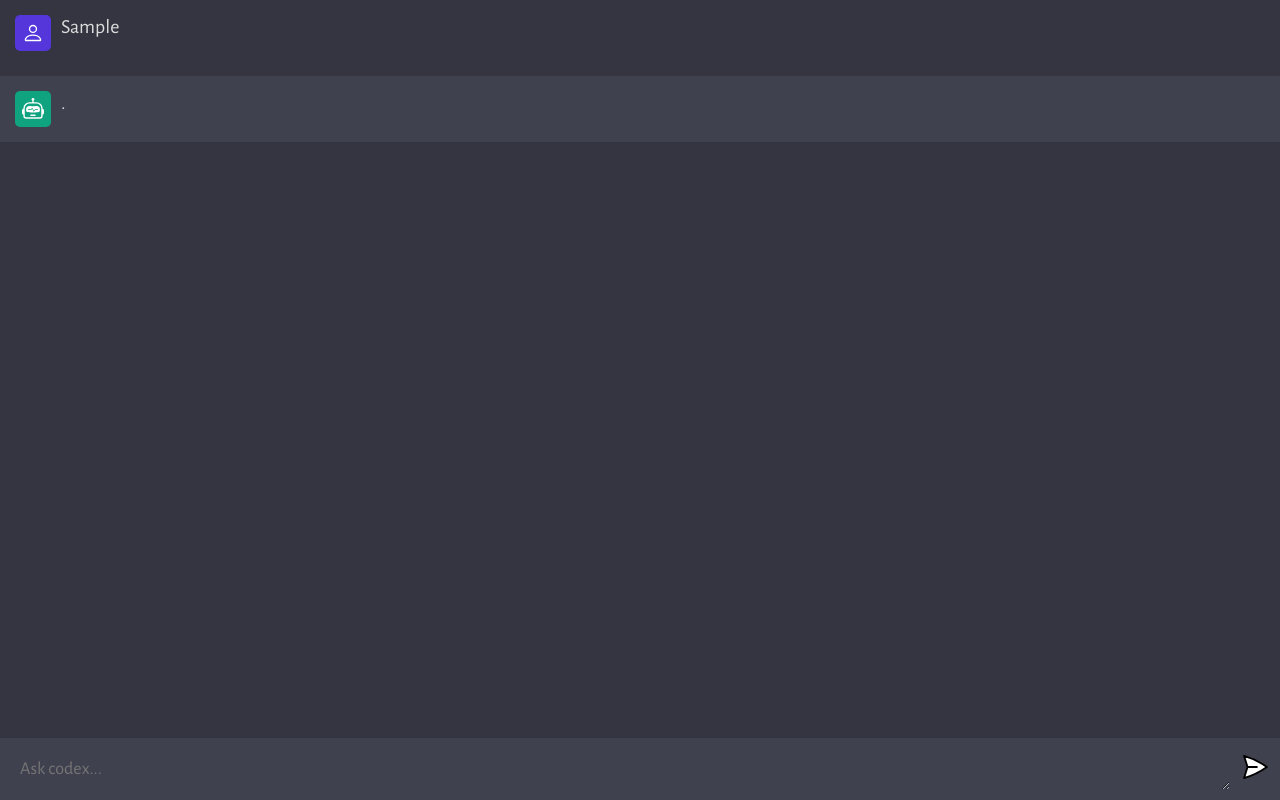
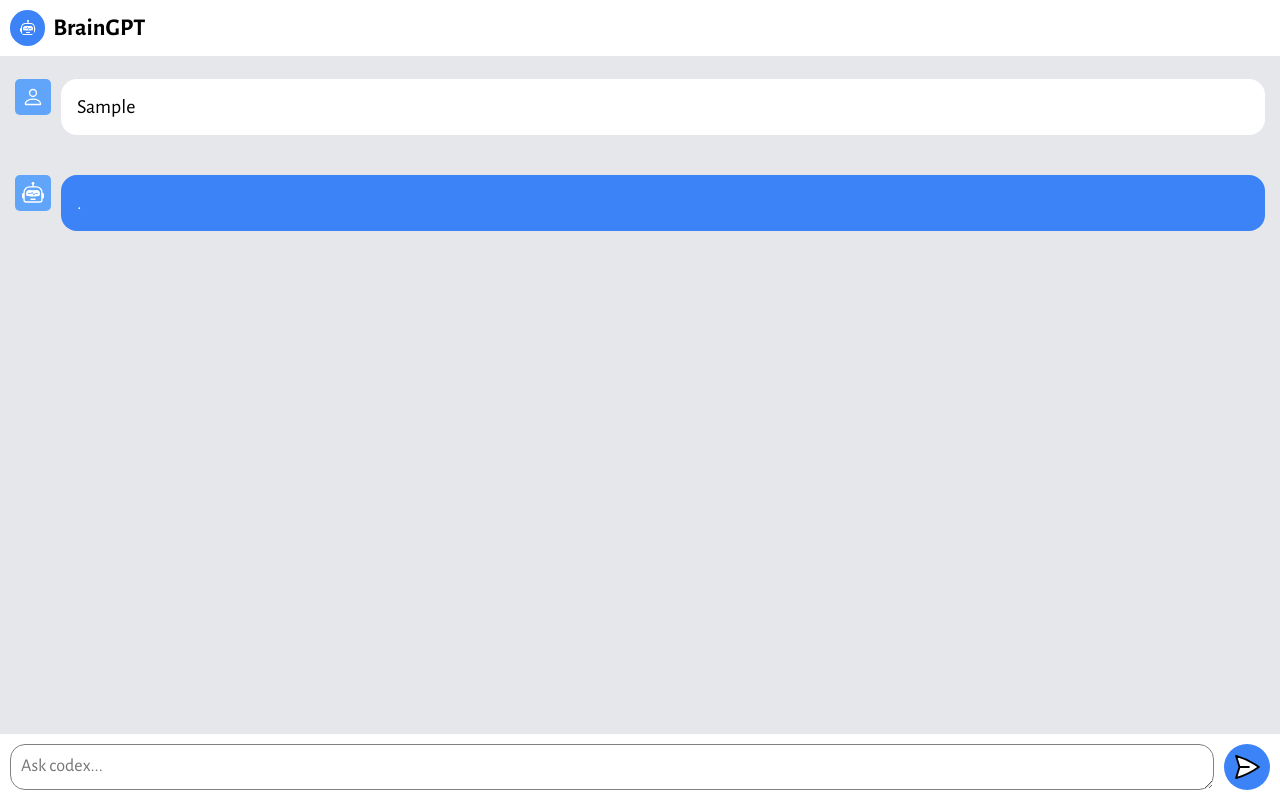
Before and after one commit to Daviduche03/chatgpt-clone, a website built with Vite: page client/index.html in a window 1280 px wide. Both pictures are taken after typing "Sample" into the empty fields and a click on the button 1255 px from the left and 769 px from the top of the page. Built offline with nearby package versions, Linux system fonts and the light colour scheme; no server answers.

Commit message:
updated ui

```diff
--- a/client/index.html
+++ b/client/index.html
@@ -8,6 +8,12 @@
     <link rel="stylesheet" href="style.css" type="text/css" media="all" />
   </head>
   <body>
+    <div class="top">
+      <div class="top_logo">
+        <img id="top_img" src="assets/bot.svg" alt="" />
+        <h2>BrainGPT</h2>
+      </div>
+    </div>
     <div id="app">
       <div id="chat_container"></div>
 
--- a/client/main.js
+++ b/client/main.js
@@ -46,7 +46,7 @@ function generateUniqueId() {
 
 function chatStripe(isAi, value, uniqueId) {
   return `
-        <div class="wrapper ${isAi && "ai"}">
+        <div class="wrapper ai">
             <div class="chat">
                 <div class="profile">
                     <img
@@ -54,7 +54,7 @@ function chatStripe(isAi, value, uniqueId) {
                       alt="${isAi ? "bot" : "user"}"
                     />
                 </div>
-                <div class="message" id=${uniqueId}>${value}</div>
+                <div class=${isAi ? 'message_user' : 'message_ai'}  id=${uniqueId}>${value}</div>
             </div>
         </div>
     `;
--- a/client/style.css
+++ b/client/style.css
@@ -14,12 +14,41 @@ body {
 #app {
   width: 100vw;
   height: 100vh;
-  background: #343541;
-
+  background:hsl(220, 13%, 91%);
   display: flex;
   flex-direction: column;
   align-items: center;
   justify-content: space-between;
+
+}
+
+.top{
+  width: 100%;
+  max-width: 1280px;
+  height: 3.5rem;
+  margin: 0 auto;
+  padding: 10px;
+  background: #fff;
+  position: fixed;
+  display: flex;
+  justify-content: space-between;
+  align-items: center;
+}
+
+.top_logo{
+  display: flex;
+  justify-content: center;
+  align-items: center;
+  gap: .5rem;
+}
+
+.top_logo #top_img{
+  background: hsl(217, 91.2%, 59.8%);
+  padding: .6rem;
+  border-radius: 50%;
+  display: flex;
+  justify-content: center;
+  align-items: center;
 }
 
 #chat_container {
@@ -27,7 +56,7 @@ body {
   width: 100%;
   height: 100%;
   overflow-y: scroll;
-
+  margin-top: 4rem;
   display: flex;
   flex-direction: column;
   gap: 10px;
@@ -50,8 +79,9 @@ body {
 }
 
 .ai {
-  background: #40414F;
+  background: transparent
 }
+
 
 .chat {
   width: 100%;
@@ -68,16 +98,13 @@ body {
   width: 36px;
   height: 36px;
   border-radius: 5px;
-
-  background: #5436DA;
-
   display: flex;
   justify-content: center;
   align-items: center;
 }
 
 .ai .profile {
-  background: #10a37f;
+    background: hsl(213, 93.9%, 67.8%)
 }
 
 .profile img {
@@ -86,10 +113,35 @@ body {
   object-fit: contain;
 }
 
-.message {
+.message_ai{
   flex: 1;
+  background: #fff;
+  padding: 1rem;
+  border-radius: 1rem;
+  color: #000;
+  font-size: 20px;
 
-  color: #dcdcdc;
+  max-width: 100%;
+  overflow-x: scroll;
+
+  /*
+   * white space refers to any spaces, tabs, or newline characters that are used to format the CSS code
+   * specifies how white space within an element should be handled. It is similar to the "pre" value, which tells the browser to treat all white space as significant and to preserve it exactly as it appears in the source code.
+   * The pre-wrap value allows the browser to wrap long lines of text onto multiple lines if necessary.
+   * The default value for the white-space property in CSS is "normal". This tells the browser to collapse multiple white space characters into a single space, and to wrap text onto multiple lines as needed to fit within its container.
+  */
+  white-space: pre-wrap;
+
+  -ms-overflow-style: none;
+  scrollbar-width: none;
+}
+
+.message_user {
+  flex: 1;
+background: hsl(217, 91.2%, 59.8%);
+  padding: 1rem;
+  border-radius: 1rem;
+  color: #fff;
   font-size: 20px;
 
   max-width: 100%;
@@ -117,7 +169,7 @@ form {
   max-width: 1280px;
   margin: 0 auto;
   padding: 10px;
-  background: #40414F;
+  background: #fff;
 
   display: flex;
   flex-direction: row;
@@ -127,13 +179,14 @@ form {
 textarea {
   width: 100%;
 
-  color: #fff;
+  color: #000;
   font-size: 18px;
 
   padding: 10px;
   background: transparent;
-  border-radius: 5px;
-  border: none;
+
+  border-radius: 15px;
+  border: 1px solid gray;
   outline: none;
 }
 
@@ -141,7 +194,12 @@ button {
   outline: 0;
   border: 0;
   cursor: pointer;
-  background: transparent;
+  background: hsl(217, 91.2%, 59.8%);
+  padding: .5rem;
+  border-radius: 50%;
+  display: flex;
+  justify-content: center;
+  align-items: center;
 }
 
 form img {
```
Also changed, not shown: server/server.js (+5 -10 lines), 1 other file.
